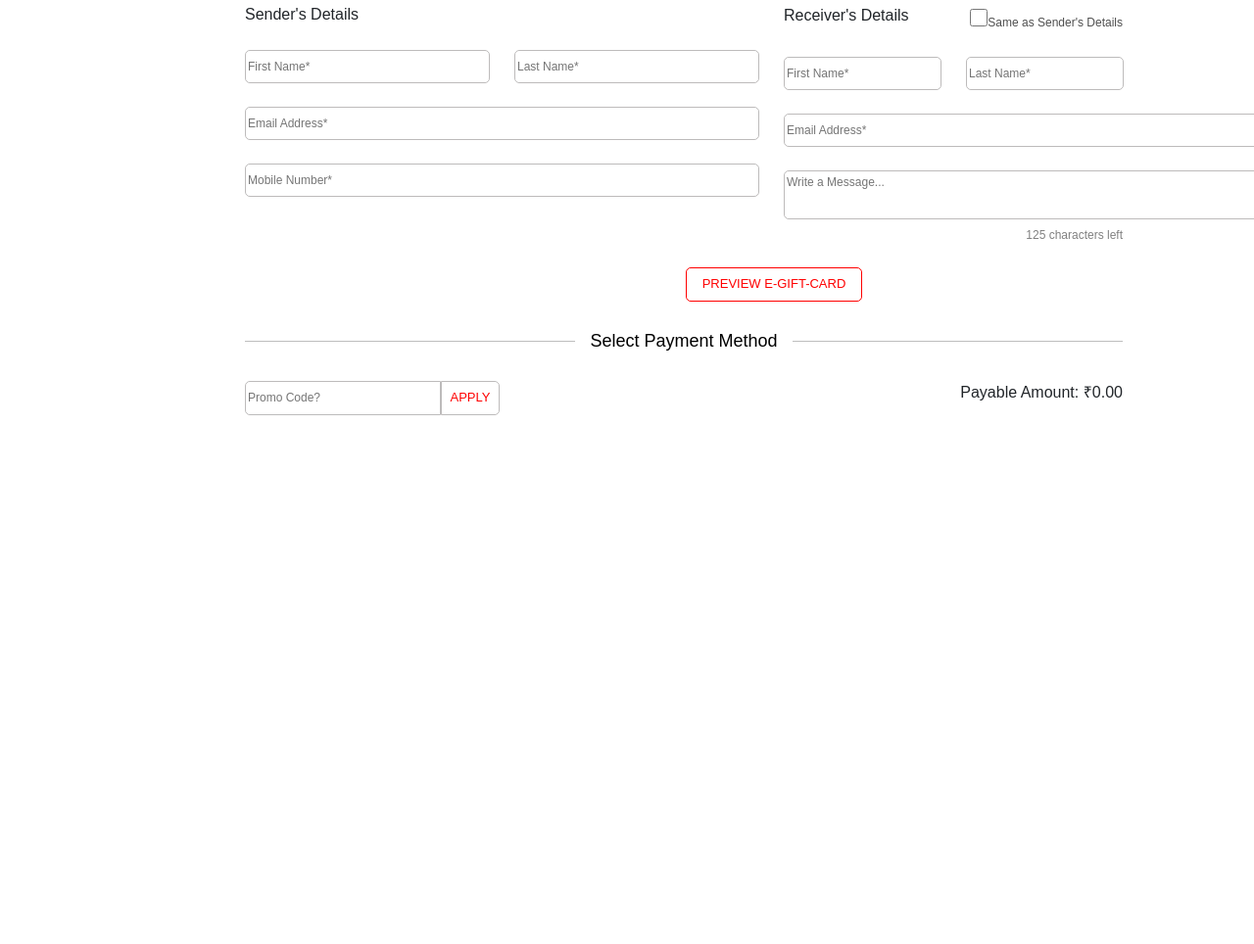
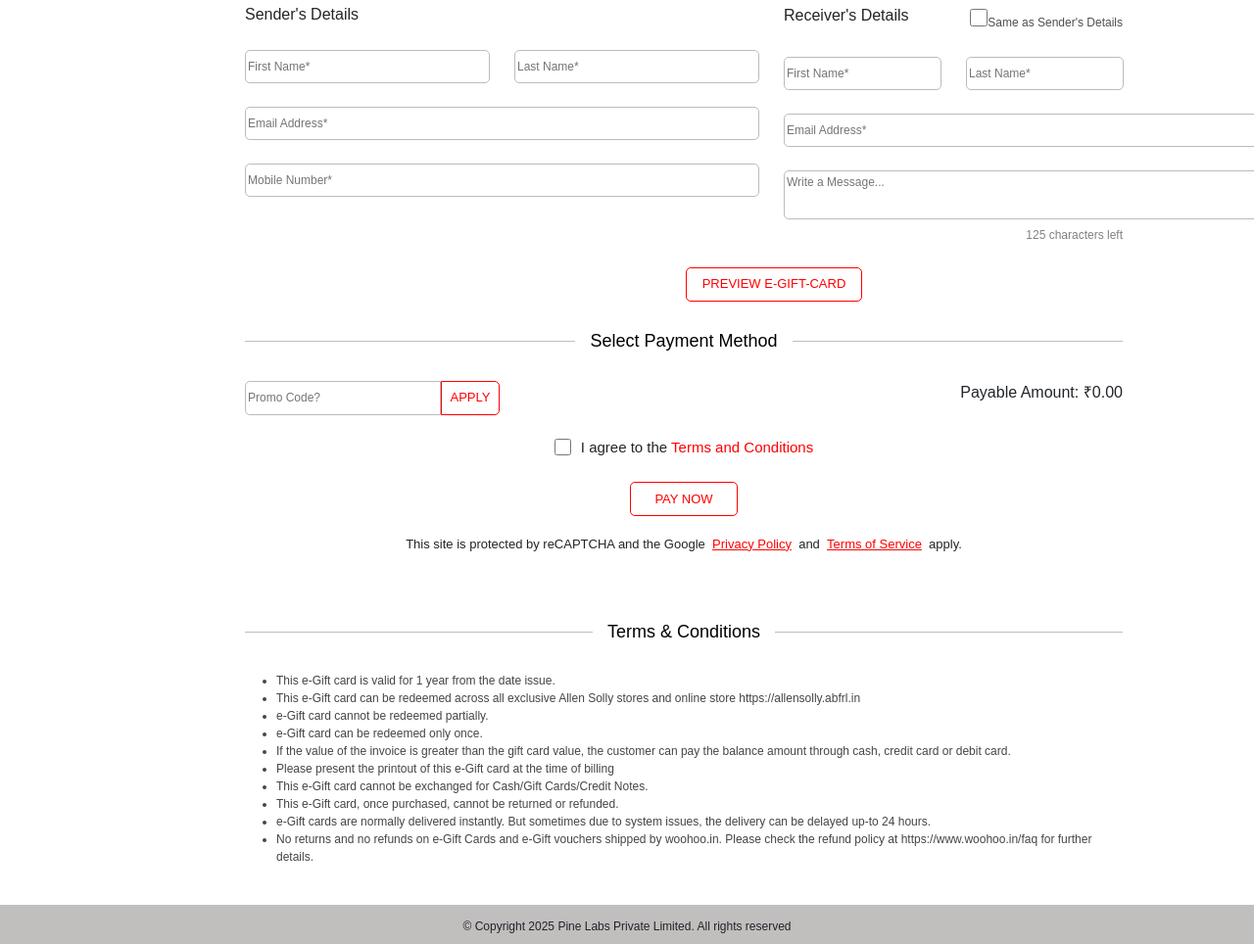
Before and after one commit to Dilshad313/AllenSolly, a plain HTML site: page gift.html in a window 1280 px wide. Shown: the part 1358-2322 px from the top of the page at 98% size. Before the commit the page ends 1782 px from the top, so only its background shows below. Drawn offline with nearby package versions, Linux system fonts and the light colour scheme.

Commit message:
Gift section full completed

```diff
--- a/gift.css
+++ b/gift.css
@@ -286,7 +286,7 @@ nav{
   height: 35px;
   border: none;
   background-color: white;
-  border: 1px solid rgb(189, 187, 187);
+  border: 1px solid red;
   color: red;
   border-bottom-right-radius: 5px;
   border-top-right-radius: 5px;
@@ -296,3 +296,77 @@ nav{
   background-color: red;
   color: white;
 }
+
+.condition{
+  justify-content: center;
+  display: flex;
+  gap: 10px;
+}
+.condition input{
+  width: 17px;
+  height: 17px;
+  cursor: pointer;
+}
+.condition p{
+  font-size: 15px;
+}
+
+.condition p span{
+  color: red;
+}
+
+.pay{
+  margin-top: 10px;
+}
+
+.pay button{
+  display: flex;
+  justify-content: center;
+  align-items: center;
+  cursor: pointer;
+  margin: auto;
+  border: none;
+  border: 1px solid red;
+  color: red;
+  background-color: white;
+  border-radius: 5px;
+  height: 35px;
+  width: 110px;
+  font-size: 13px;
+
+}
+
+.pay button:hover{
+  background-color: red;
+  color: white;
+}
+
+.pay p{
+  padding-top: 20px;
+  display: flex;
+  justify-content: center;
+}
+
+.pay p span{
+  color: red;
+  text-decoration: underline;
+}
+
+.list{
+  font-size: 12px;
+  color: rgb(70, 69, 69);
+}
+
+footer{
+  background-color: rgb(193, 190, 190);
+  width: 100%;
+  height: 40px;
+}
+
+footer p{
+  margin: auto;
+  display: flex;
+  justify-content: center;
+  padding-top: 13px;
+  font-size: 12px;
+}
--- a/gift.html
+++ b/gift.html
@@ -152,9 +152,44 @@
                 <div class="payment">
                     <div><input type="text" placeholder="Promo Code?"><button>APPLY</button></div>
                     <div>Payable Amount: ₹0.00</div>
+                </div><br>
+
+                <div class="condition">
+                    <input type="checkbox">
+                    <p>I agree to the <span>Terms and Conditions</span></p>
                 </div>
 
+                <div class="pay">
+                    <button>PAY NOW</button>
+                    <p>This site is protected by reCAPTCHA and the Google &nbsp;<span>Privacy Policy</span>&nbsp; and &nbsp;<span>Terms of Service</span>&nbsp; apply.</p>
+                </div><br><br>
+
+                <div class="hr-container">
+                    <hr>
+                    <span>Terms & Conditions</span>
+                    <hr>
+                </div><br>
+
+                <div class="list">
+                    <ul>
+                        <li>This e-Gift card is valid for 1 year from the date issue.</li>
+                        <li>This e-Gift card can be redeemed across all exclusive Allen Solly stores and online store https://allensolly.abfrl.in</li>
+                        <li>e-Gift card cannot be redeemed partially.</li>
+                        <li>e-Gift card can be redeemed only once.</li>
+                        <li>If the value of the invoice is greater than the gift card value, the customer can pay the balance amount through cash, credit card or debit card.</li>
+                        <li>Please present the printout of this e-Gift card at the time of billing</li>
+                        <li>This e-Gift card cannot be exchanged for Cash/Gift Cards/Credit Notes.</li>
+                        <li>This e-Gift card, once purchased, cannot be returned or refunded.</li>
+                        <li>e-Gift cards are normally delivered instantly. But sometimes due to system issues, the delivery can be delayed up-to 24 hours.</li>
+                        <li>No returns and no refunds on e-Gift Cards and e-Gift vouchers shipped by woohoo.in. Please check the refund policy at https://www.woohoo.in/faq for further details.</li>
+                    </ul>
+                </div><br>
+
             </div>
+
+            <footer>
+                <p>© Copyright 2025 Pine Labs Private Limited. All rights reserved</p>
+            </footer>
 
         </div>
     </body>
```
